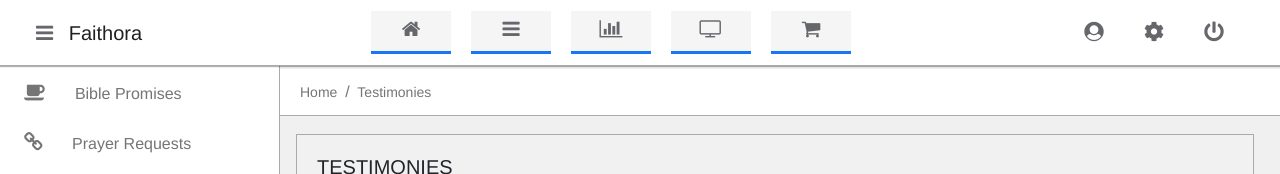
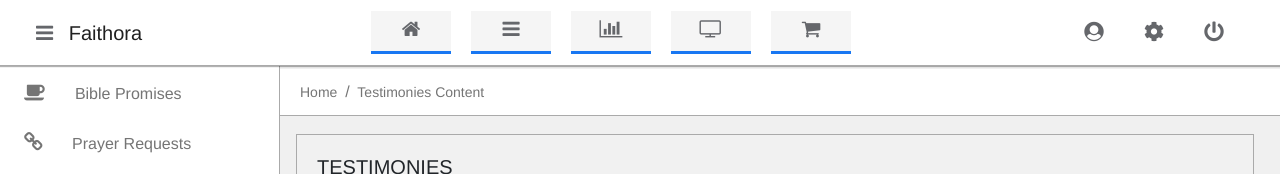
Before and after one commit to onosokwe/vue-dashboard, a Vue app: page /testimonies in a window 1280 px wide. Shown: the top 174 px of the page. Built offline with nearby package versions, Linux system fonts and the light colour scheme; what vue-wysiwyg would draw is missing.

Commit message:
Update Testimonies.vue

```diff
--- a/src/dashboard/templates/Testimonies.vue
+++ b/src/dashboard/templates/Testimonies.vue
@@ -6,7 +6,7 @@
             <div class="main_crumb">
                 <router-link to="/dashboard">Home</router-link>
                 <span>/</span>
-                <router-link to="/testimonies">Testimonies</router-link>
+                <router-link to="/testimonies">Testimonies Content</router-link>
             </div>
             <div class="main_body">
                 <div class="container-fluid">
```
